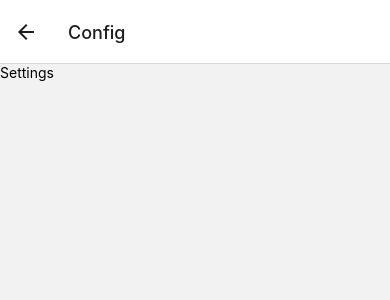
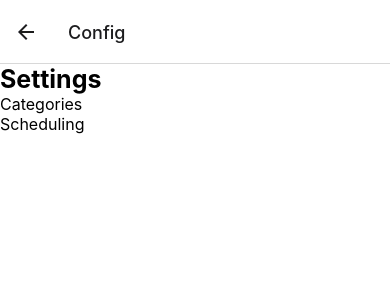
Before and after one commit to weemsj/green_alerts, a React Native app: screen /Config in a window 390 px wide. Shown: the top 300 px of the page. Built offline with nearby package versions, Linux system fonts and the light colour scheme.

Commit message:
added setting list

```diff
--- a/App.js
+++ b/App.js
@@ -5,7 +5,7 @@ import { NavigationContainer } from '@react-navigation/native';
 import { createNativeStackNavigator } from '@react-navigation/native-stack';
 import Header from './components/header';
 import SignUp from './components/SignUp';
-import Configuration from './components/config';
+import { Configuration } from './components/config';
 
 // Create Navigation Stack (used to move between screens)
 const Stack = createNativeStackNavigator();
--- a/components/config.js
+++ b/components/config.js
@@ -3,12 +3,98 @@
   Description: Settings panel for alert settings.
 */
 import React from 'react';
-import { StyleSheet, Text, View } from 'react-native';
+import AsyncStorage from '@react-native-async-storage/async-storage';
+import { StyleSheet, Text, View, FlatList } from 'react-native';
 
-export default function Configuration () {
+// Frequency Enum
+const FREQUENCY = {
+  WEEKLY: 'weekly',
+  DAILY: 'daily',
+  HOURLY: 'hourly'
+}
+Object.freeze(FREQUENCY)
+
+export const initializeSettings = () => {
+  return 'todo'
+}
+
+export function Configuration (props) {
+
+  let Settings = [
+    {
+      id: '0',
+      setting: {
+        name: 'Categories',
+        type: 'toggle',
+        options: {
+          Transportation: true,
+          Food: true,
+          EnergyEfficiency: true,
+          Cleaning: true,
+          Recycle: true
+        }
+      }
+    },
+    {
+      id: '1',
+      setting: {
+        name: 'Scheduling',
+        type: 'select',
+        options: ['weekly', 'daily', 'hourly'],
+        selected: 0
+      }
+    }
+  ]
+
+  const renderSetting = ({item}) => {
+    let {name, type, options, selected} = item.setting
+
+    switch (type){
+      case 'select':
+        return (
+          <View>
+            <Text style={styles.optionHeader}>{name}</Text>
+          </View>
+        )
+      case 'toggle':
+        return (
+          <View>
+            <Text style={styles.optionHeader}>{name}</Text>
+          </View>
+        )
+    }
+
+    return (
+      <View>
+        <Text>Error: bad setting type attribute</Text>
+      </View>
+    );
+  }
+
   return (
-    <View>
-      <Text>Settings</Text>
+    <View style={styles.container}>
+      <Text style={styles.settingsHeader}>Settings</Text>
+      <FlatList
+        data={Settings}
+        renderItem={renderSetting}
+        keyExtractor={item => item.id}
+      />
     </View>
   )
 }
+
+const styles = StyleSheet.create({
+  container: {
+    flex: 1,
+    backgroundColor: "#fff",
+    alignItems: 'left',
+    justifyContent: 'flex-start'
+  },
+  settingsHeader: {
+    fontSize: 25,
+    fontWeight: "bold"
+  },
+  optionHeader: {
+    fontSize: 16
+  }
+})
```
